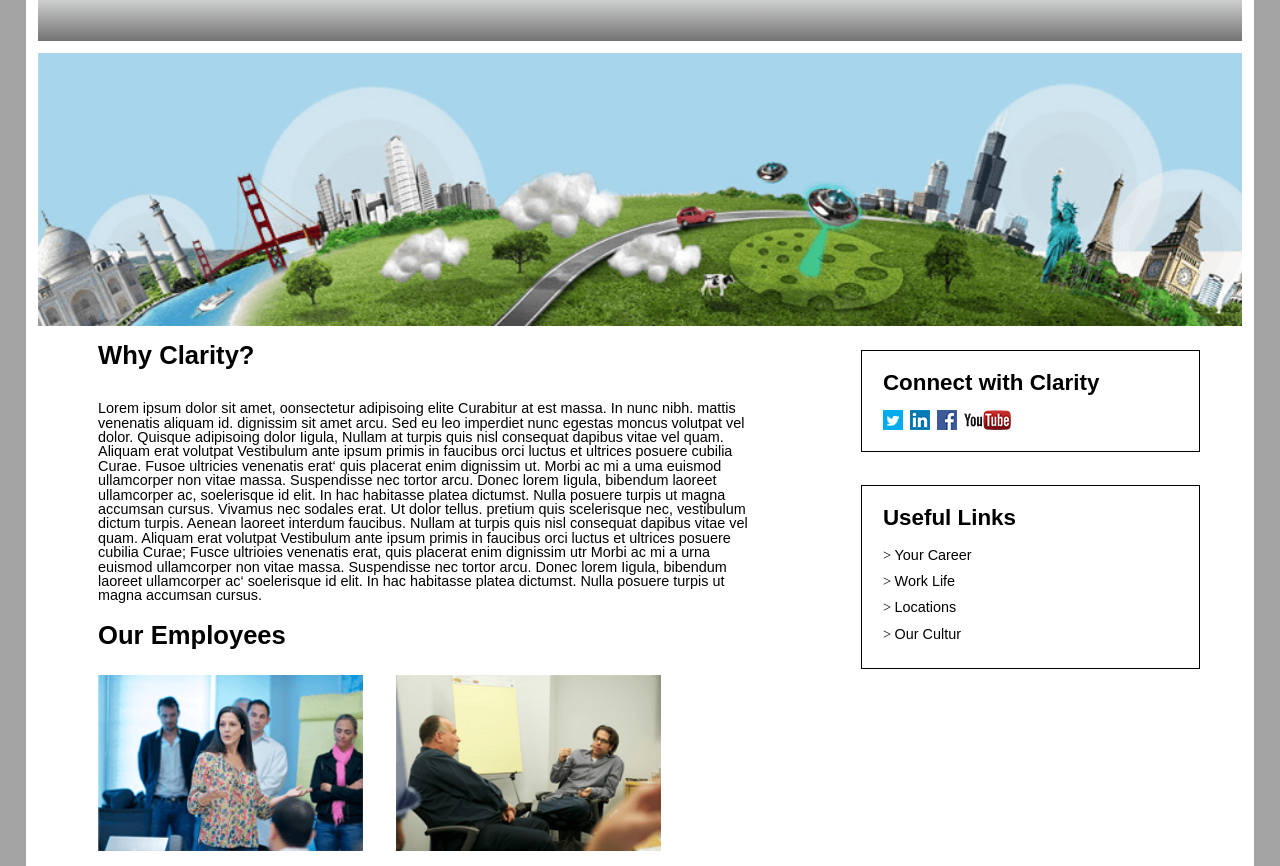
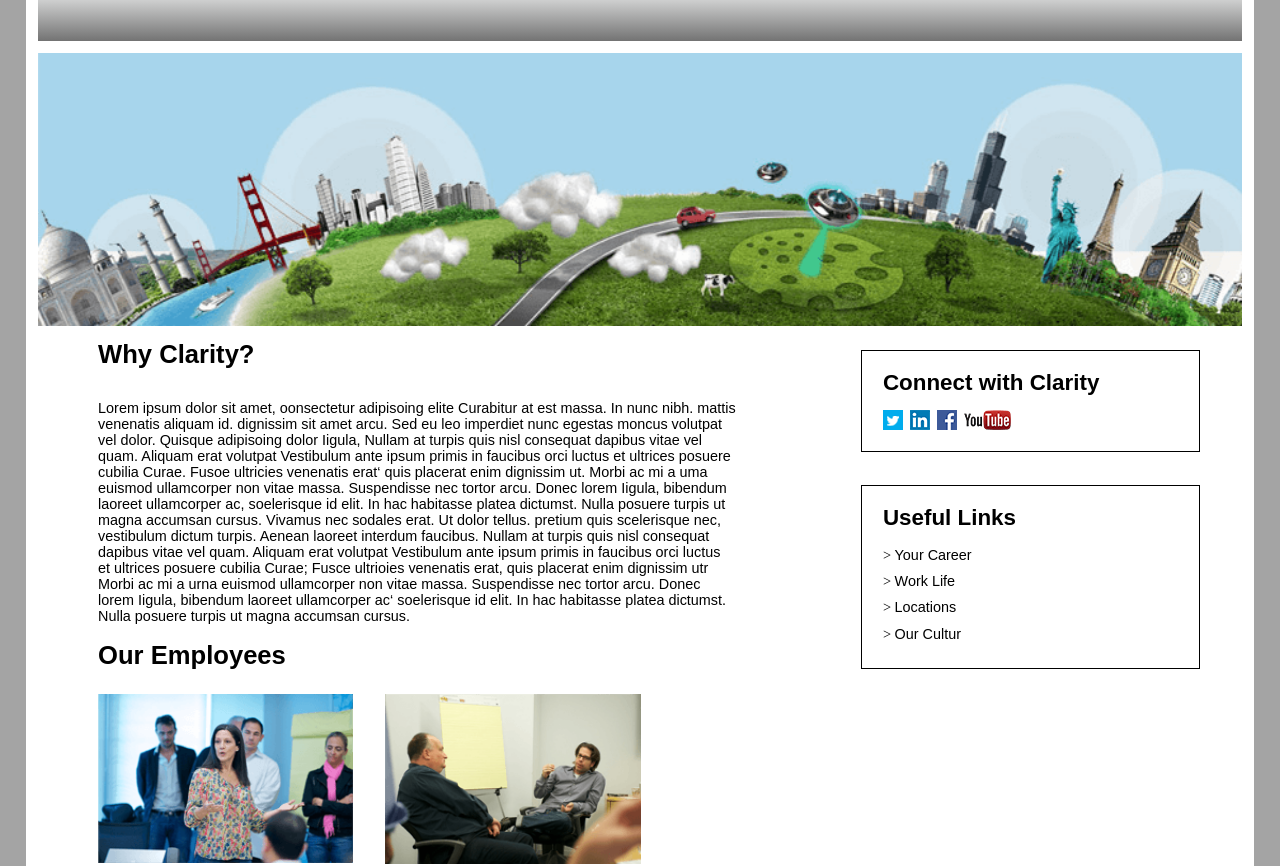
Before and after one commit to dchacon1/Sample-Front-End, a plain HTML site: page clarity/index.html in a window 1280 px wide. Shown: the part 91-957 px from the top of the page. Drawn offline with nearby package versions, Linux system fonts and the light colour scheme.

Commit message:
mobile line height adjusted

```diff
--- a/clarity/css/style.css
+++ b/clarity/css/style.css
@@ -113,6 +113,9 @@ nav ul {
 .mobile-boundry-style {
     margin: 0 3%;
     width: 94%;
+}
+.mobile-boundry-style p{
+  line-height: 1.2rem;
 }
 
 .primary-content p {
@@ -259,10 +262,13 @@ footer ul li:last-child {
     .mobile-boundry-style {
         margin: 0;
     }
+    .mobile-boundry-style p{
+      line-height: normal;
+    }
     .primary-content {
         margin-left: 5%;
         padding-bottom: 4%;
-        max-width: 55%;
+        max-width: 53%;
         float: left;
     }
     .img-container {
```
